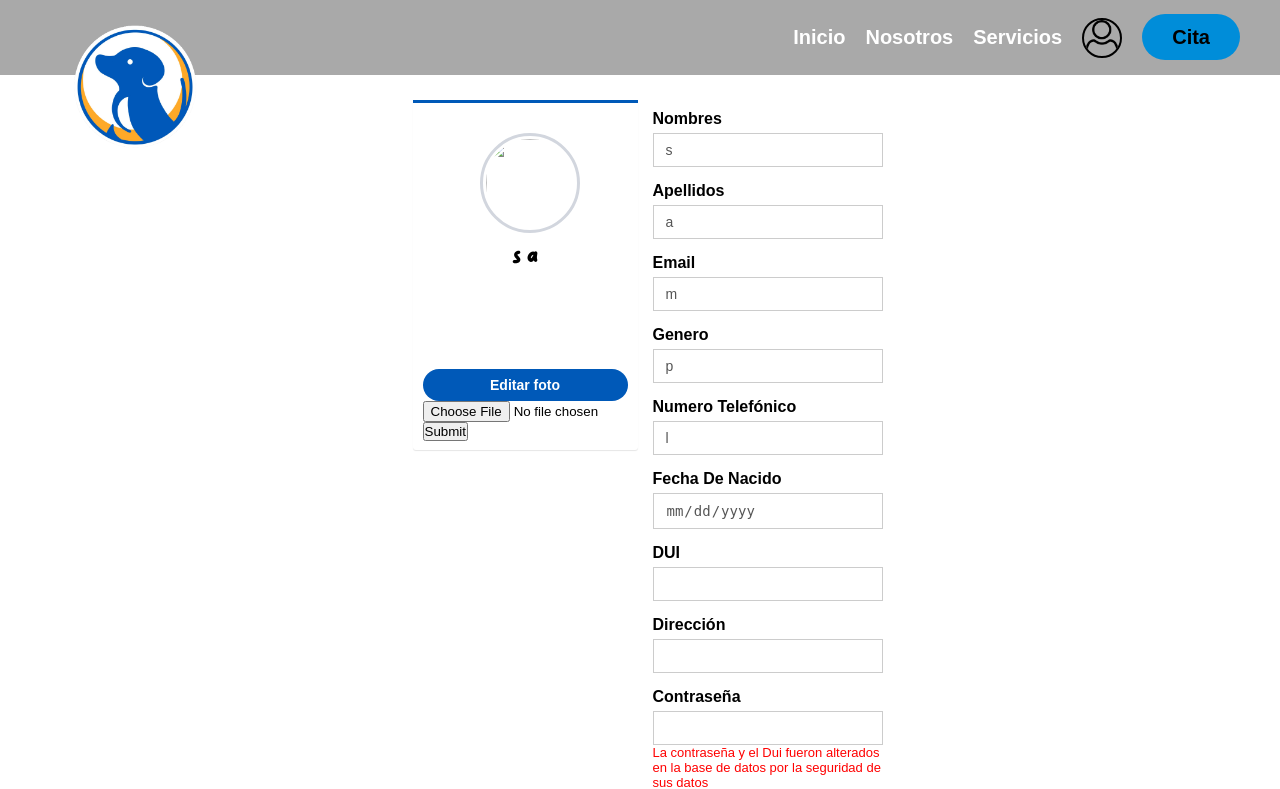
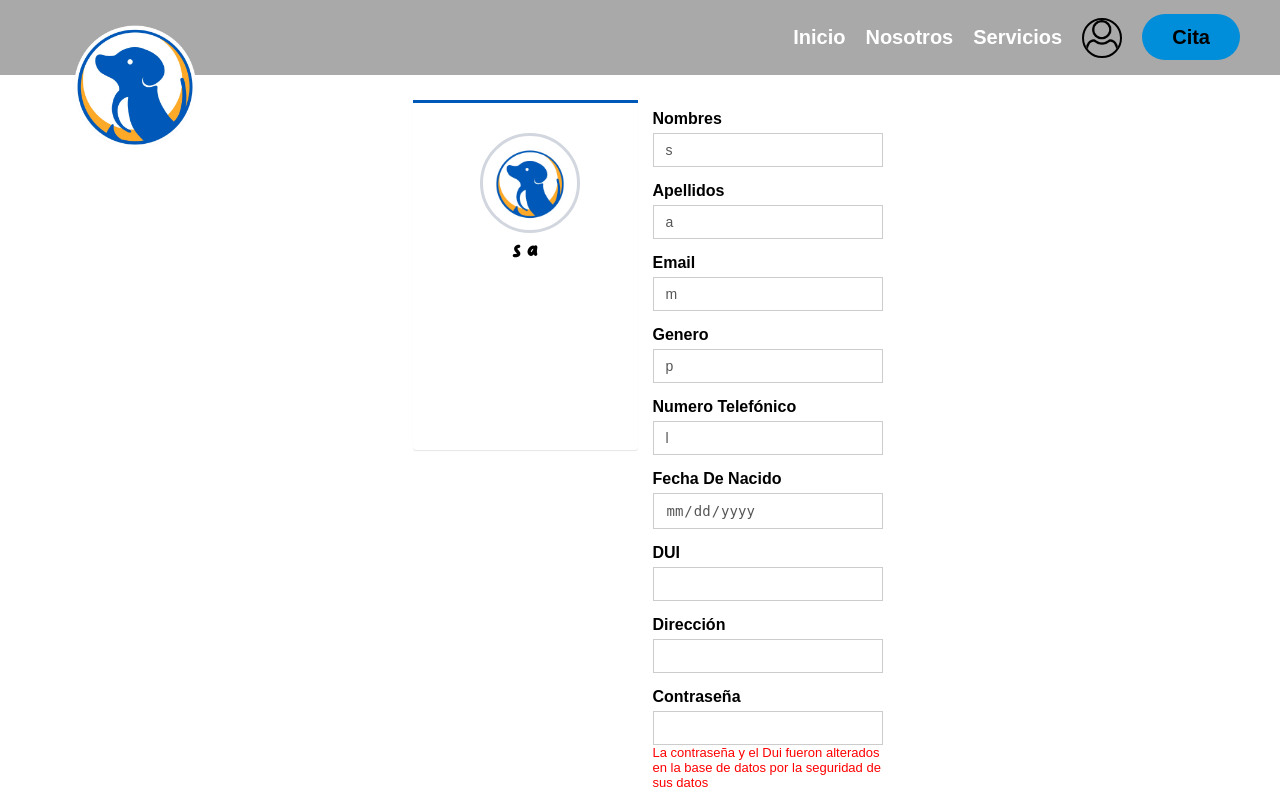
Before and after one commit to EdsonCHC/Dr.-Huellita, a PHP site: page /usuarios.php in a window 1280 px wide. Shown: the top 789 px of the page. Run offline with PHP 8.4, Linux system fonts and the light colour scheme; the visitor is signed in with stand-in values (Sample User, id 1).

Commit message:
se corrigio un erro de logica con respecto al usuario

```diff
--- a/veterinaria/html/usuarios.php
+++ b/veterinaria/html/usuarios.php
@@ -23,13 +23,8 @@
     <main>
       <div class="container">
         <div class="left box-primary">
-          <img class="image" src="<?php echo $_SESSION["user_info"][9]?>" alt="" id="img-preview" />
+          <img class="image" src="../img/logo.png" alt="imgUser" id="img-preview" />
           <h3 class="username text-center"><?php echo $_SESSION["user_info"][0]?> <?php echo $_SESSION["user_info"][1]?> </h3>
-          <form action="" enctype="multipart/form-data">
-            <label class="btn" for="img"><b>Editar foto</b></label>
-          <input type="file" id="img"onchange="vista_preliminar(event)">
-          <label for="sub" id="sub-img-preview" class="si">Guardar</label>
-          <input type="submit">
         </form>
         </div>
         <div class="right tab-content">
```
